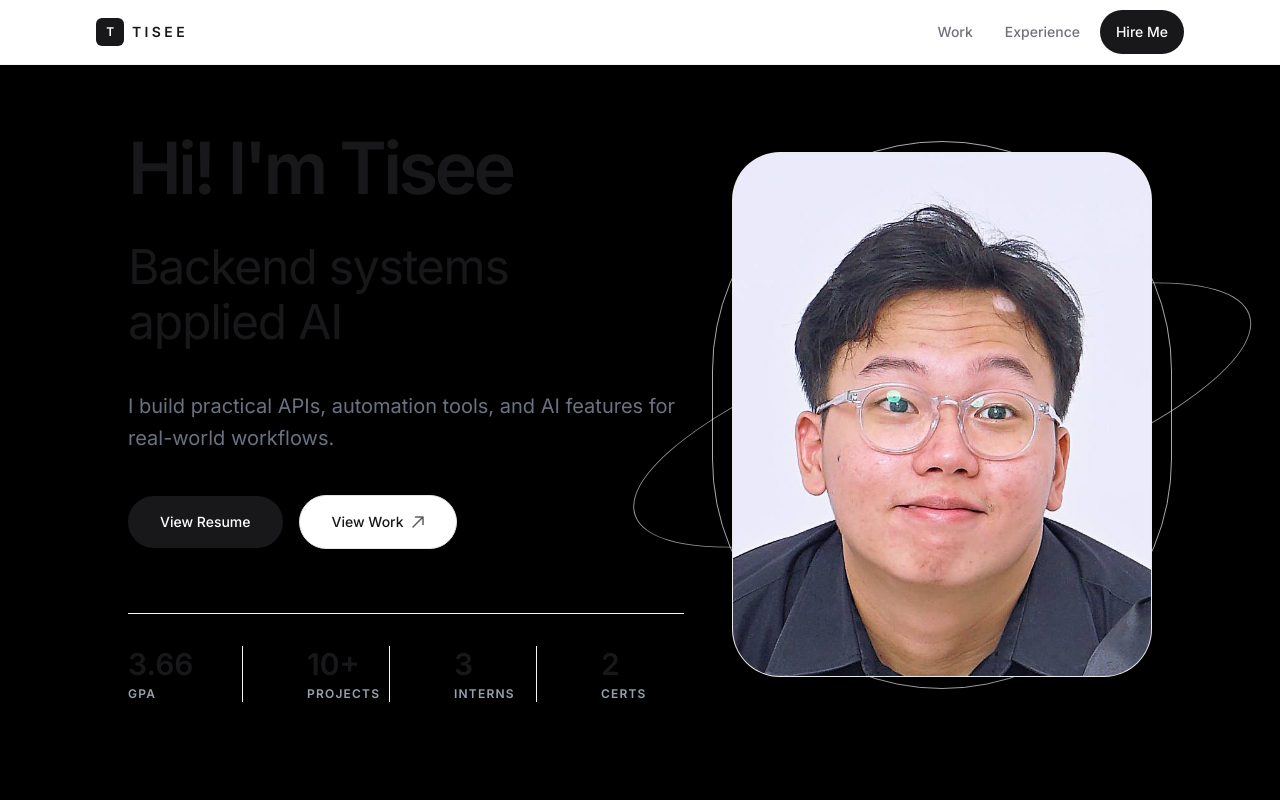
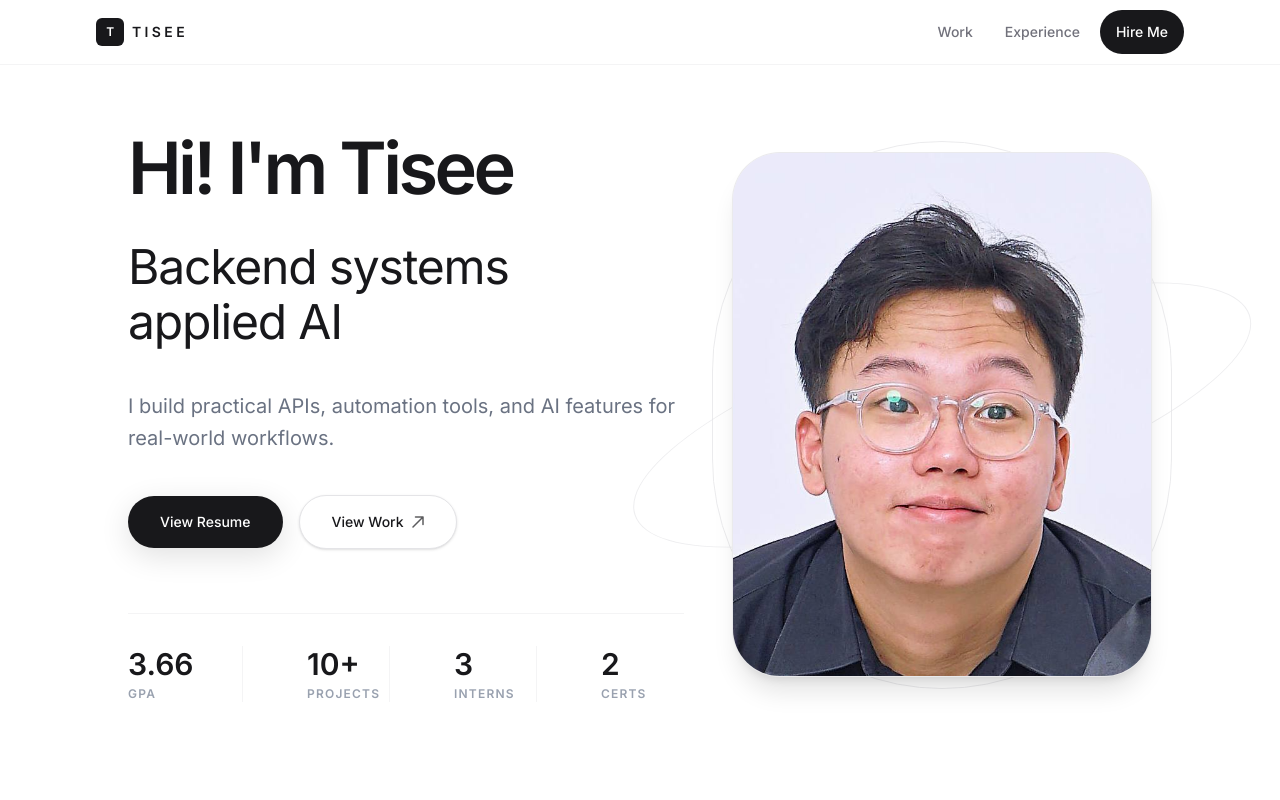
Before and after one commit to Tisee747/tisee-portfolio-v2, a Next.js app: page / in a window 1280 px wide. Shown: the top 800 px of the page. Built offline with nearby package versions, Linux system fonts and the light colour scheme.

Commit message:
revert: keep main staging baseline unchanged

```diff
--- a/src/app/globals.css
+++ b/src/app/globals.css
@@ -13,14 +13,6 @@
 body {
   background-color: var(--background);
   color: var(--foreground);
-}
-
-/* Temporary isolation test: force page-level surfaces to black. */
-body,
-body > main,
-body > main > main,
-body > main > main > section {
-  background-color: #000 !important;
 }
 
 html {
```
